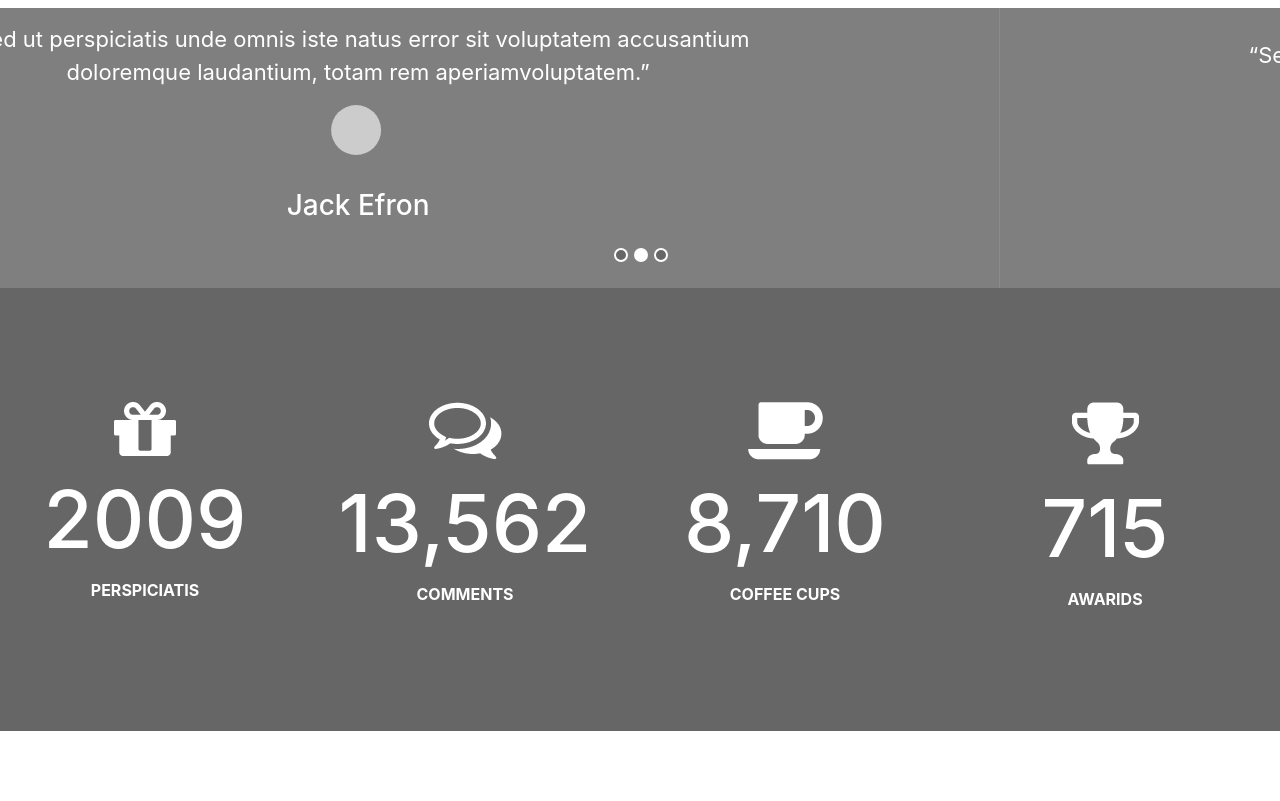
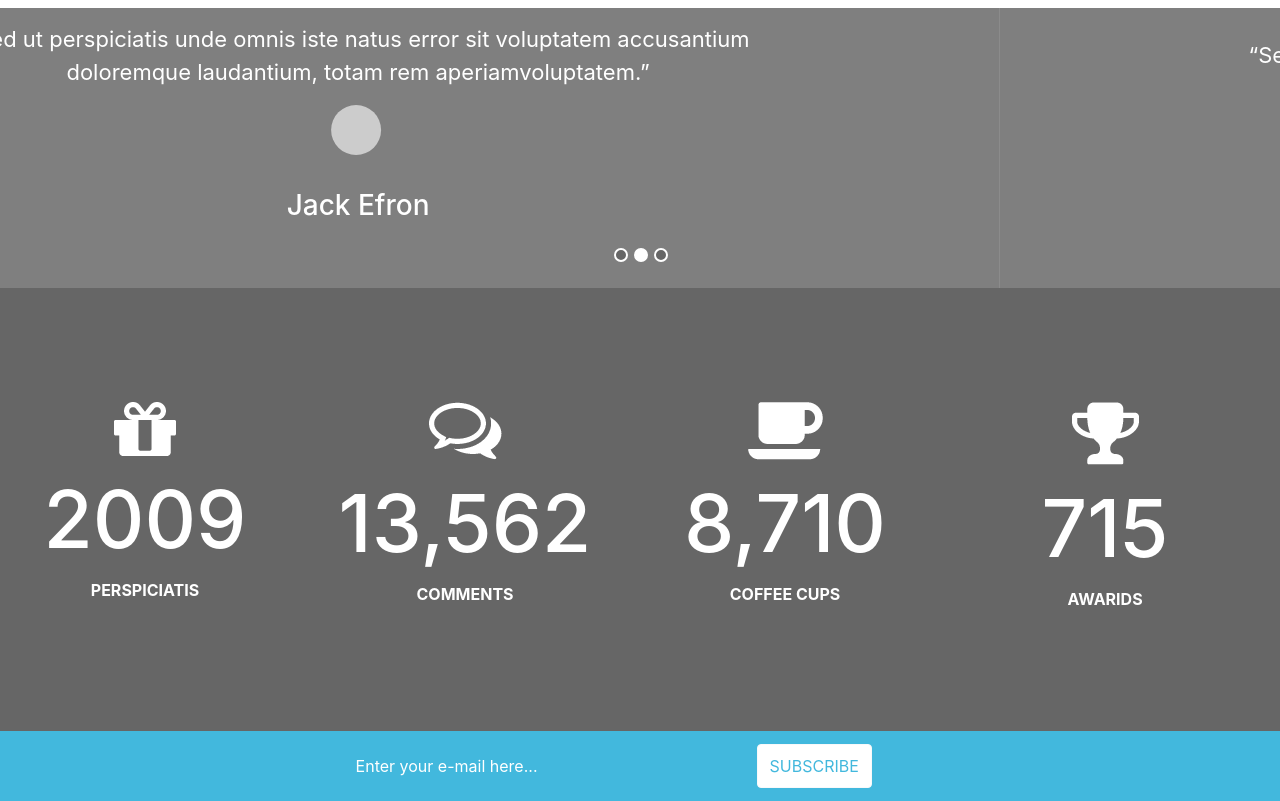
Before and after one commit to alaashaher/IDDO, a website: page Iddo-project/pug/index.pug in a window 1280 px wide. Shown: the part 1055-1856 px from the top of the page. Before the commit the page ends 1786 px from the top, so only its background shows below. Drawn offline with nearby package versions, Linux system fonts and the light colour scheme; files that its build step writes are made by us from their sources; files whose address does not match are found by name.

Commit message:
subscribe section

```diff
--- a/Iddo-project/pug/index.pug
+++ b/Iddo-project/pug/index.pug
@@ -13,6 +13,7 @@ html
     include ./icons.pug
     include ./slider.pug
     include ./workIcon.pug
+    include ./subscribe.pug
 
     script(src="https://code.jquery.com/jquery-3.3.1.slim.min.js" integrity="sha384-q8i/X+965DzO0rT7abK41JStQIAqVgRVzpbzo5smXKp4YfRvH+8abtTE1Pi6jizo" crossorigin="anonymous")
     script(src="https://cdnjs.cloudflare.com/ajax/libs/popper.js/1.14.3/umd/popper.min.js" integrity="sha384-ZMP7rVo3mIykV+2+9J3UJ46jBk0WLaUAdn689aCwoqbBJiSnjAK/l8WvCWPIPm49" crossorigin="anonymous")
--- /dev/null
+++ b/Iddo-project/pug/subscribe.pug
@@ -0,0 +1,5 @@
+header#subscribe.text-center
+  div.container-fluid.row
+    div.col-lg-12
+      input(type="email" placeholder="Enter your e-mail here..." class="subscribe-input")
+      button(class="btn btn-outline-light subscribe") SUBSCRIBE
--- a/Iddo-project/style/blue-theme.scss
+++ b/Iddo-project/style/blue-theme.scss
@@ -15,12 +15,15 @@
   @extend %mainBuleColor;
   @extend %borderBuleColor;
 }
-.cilck {
+.cilck , .subscribe {
   @extend %mainBuleColor;
 }
-#service {
+#service, #subscribe, .subscribe:hover , .subscribe-input {
   @extend %mainBuleBackGroundColor;
 }
 .icon-class , .navbar-light .navbar-nav .active>.nav-link:hover {
   @extend %mainBuleColor;
 }
+.subscribe:hover , .subscribe-input{
+  @extend %borderBuleColor;
+}
--- a/Iddo-project/style/index.scss
+++ b/Iddo-project/style/index.scss
@@ -12,4 +12,5 @@ ul li {
 @import './icons.scss';
 @import './slider.scss';
 @import './workIcon.scss';
+@import './subscribe.scss';
 @import './blue-theme.scss';
--- /dev/null
+++ b/Iddo-project/style/subscribe.scss
@@ -0,0 +1,29 @@
+#subscribe {
+  .container-fluid {
+    padding: 1% 27%;
+    div {
+      display: inline-flex;
+      input {
+        color: rgb(255, 255, 255);
+        padding: 9px;
+        outline: none;
+        width: 299px;
+      }
+      input:hover {
+        outline: white 1px solid;
+      }
+      ::placeholder { /* Chrome, Firefox, Opera, Safari 10.1+ */
+        color: rgb(255, 255, 255);
+        opacity: 1; /* Firefox */
+      }
+      .subscribe {
+        background-color: rgb(255, 255, 255);
+        margin-left: 112px;
+      }
+      .subscribe:hover {
+        border-color: rgb(255, 255, 255);
+        color: rgb(255, 255, 255) !important;
+      }
+    }
+  }
+}
```
Also changed, not shown: dist/css/blue-theme.css, dist/css/index.css, dist/css/subscribe.css (added), index.html.
